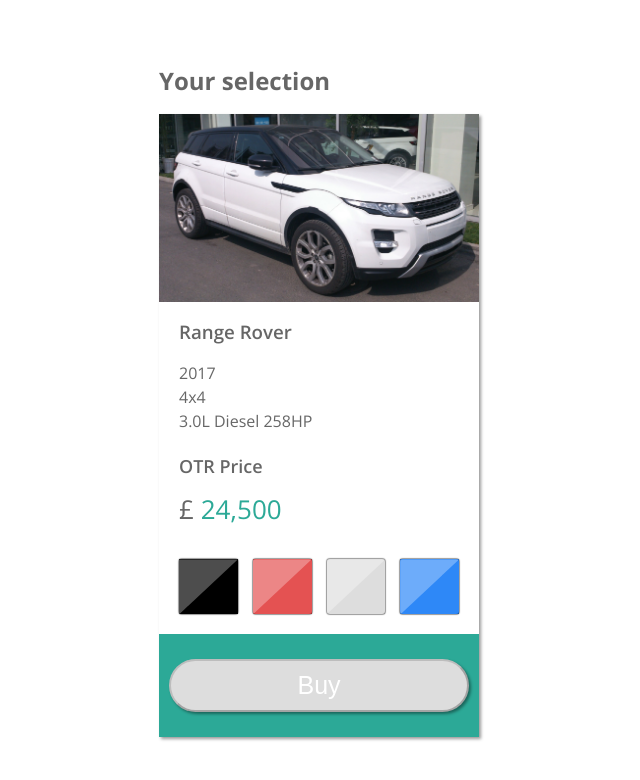
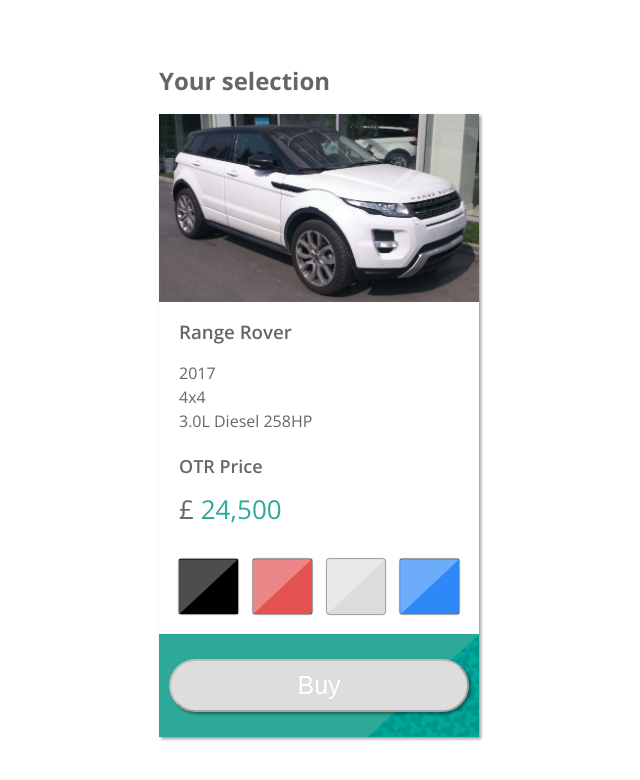
Before and after one commit to antonyInviqa/inviqa_frontend_test, a plain HTML site: page index.html in a window 1280 px wide. Shown: the whole page, without its empty margins (321-961 px from the left). Drawn offline with nearby package versions, Linux system fonts and the light colour scheme; files that its build step writes are made by us from their sources; the site is published under a folder, as on GitHub Pages, so addresses that start at the root find nothing.

Commit message:
Corrected the path for the background image teal trinagle

```diff
--- a/css/style.scss
+++ b/css/style.scss
@@ -243,7 +243,7 @@ call to action
     bottom: 0;
     content: " ";
     position: absolute;
-    background-image: url("/images/houdstooth-primary-secondary-teal.png");
+    background-image: url("../images/houdstooth-primary-secondary-teal.png");
     background-position: right bottom;
     background-repeat: no-repeat;
     background-size: 200%;
```
